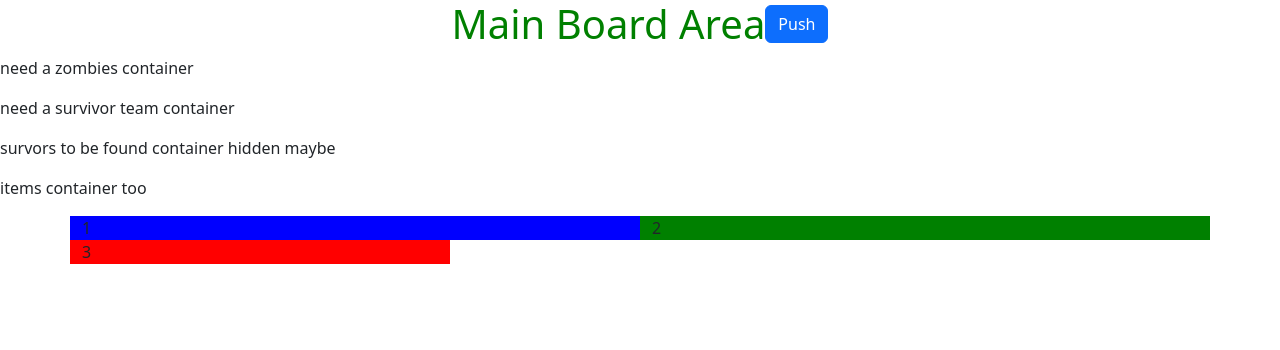
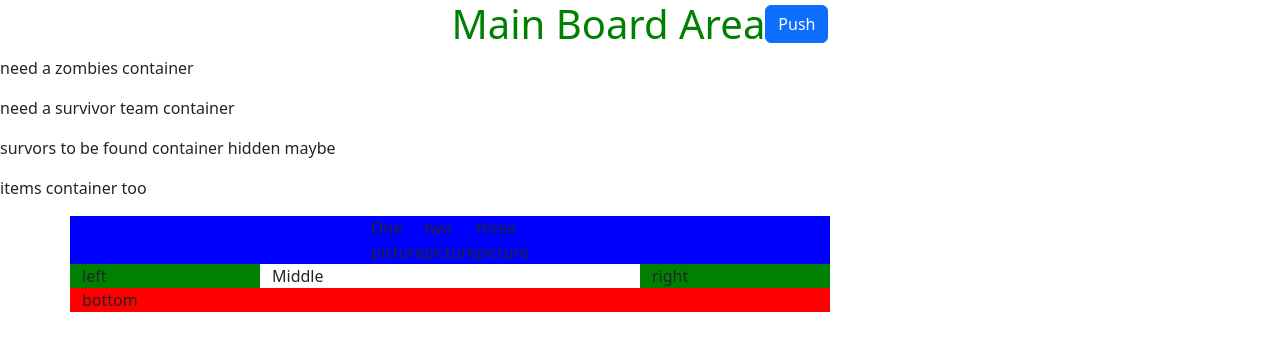
Before and after one commit to homercrates/zquest, a Next.js app: page /MainBoard in a window 1280 px wide. Shown: the top 350 px of the page. Built offline with nearby package versions, Linux system fonts and the light colour scheme.

Commit message:
cat om way

```diff
--- a/pages/MainBoard.js
+++ b/pages/MainBoard.js
@@ -1,5 +1,11 @@
 import React from "react";
 import Button from "react-bootstrap/Button";
+
+const peopleArray = [
+  { name: "One", pic: "picture" },
+  { name: "two", pic: "picture" },
+  { name: "three", pic: "picture" },
+];
 
 const MainBoard = () => {
   return (
@@ -23,14 +29,41 @@ const MainBoard = () => {
 
       <div className="container">
         <div className="row">
-          <div className="col-4 col-sm-6" style={{ backgroundColor: "blue" }}>
-            <div>1</div>
+          <div
+            className="col-8"
+            style={{
+              backgroundColor: "blue",
+              display: "flex",
+              alignItems: "center",
+              justifyContent: "center",
+            }}
+          >
+            {peopleArray.map((ind) => {
+              return (
+                <div>
+                  <div>{ind.name}</div>
+                  <div>{ind.pic}</div>
+                </div>
+              );
+            })}
           </div>
-          <div className="col-4 col-sm-6" style={{ backgroundColor: "green" }}>
-            <div>2</div>
+        </div>
+
+        <div className="row">
+          <div className="col-2" style={{ backgroundColor: "green" }}>
+            <div>left</div>
           </div>
-          <div className="col-4" style={{ backgroundColor: "red" }}>
-            <div>3</div>
+          <div className="col-4" style={{ backgroundColor: "white" }}>
+            <div>Middle</div>
+          </div>
+          <div className="col-2" style={{ backgroundColor: "green" }}>
+            <div>right</div>
+          </div>
+        </div>
+
+        <div className="row">
+          <div className="col-8" style={{ backgroundColor: "red" }}>
+            <div>bottom</div>
           </div>
         </div>
       </div>
```
